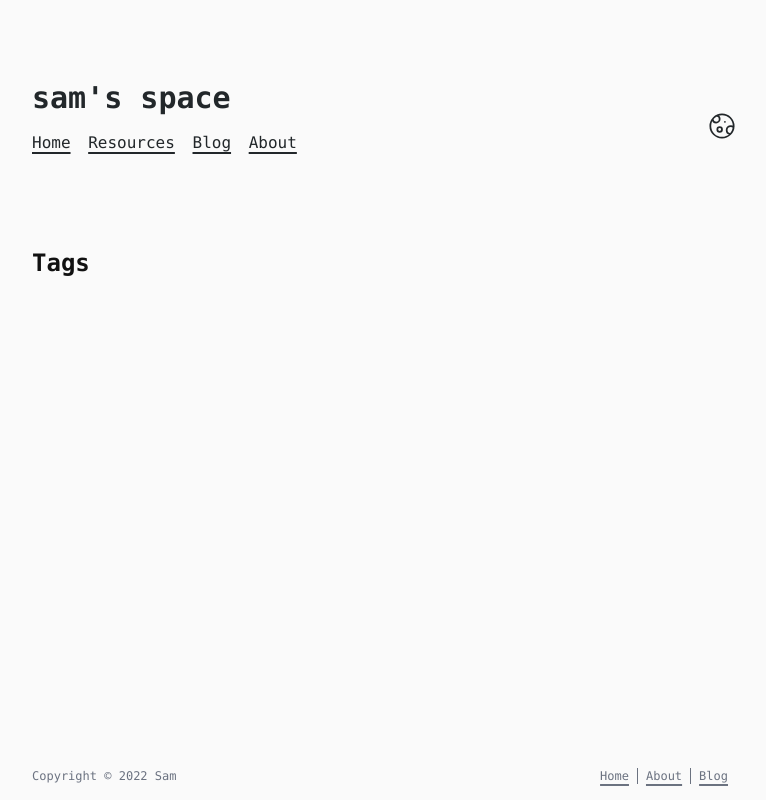
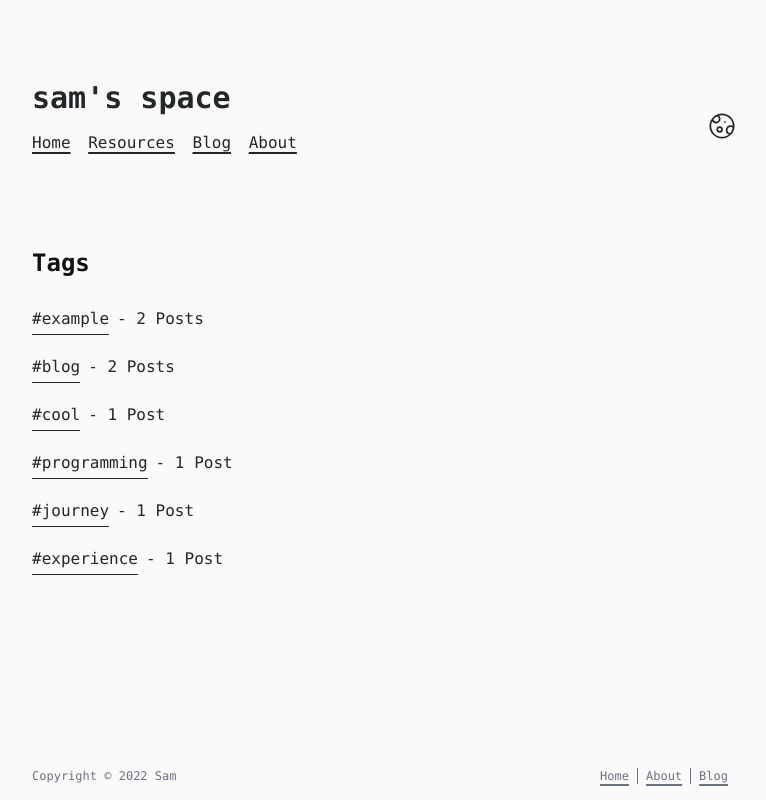
Before and after one commit to samihaTasnim/website, an Astro site: page /tags in a window 1280 px wide. Shown: the whole page, without its empty margins (256-1022 px from the left). Built offline with nearby package versions, Linux system fonts and the light colour scheme; Astro itself is replaced by a stand-in of ours.

Commit message:
fix mdx build error

```diff
--- a/src/pages/tags/[tag]/[...page].astro
+++ b/src/pages/tags/[tag]/[...page].astro
@@ -5,7 +5,7 @@ import { getAllTags, sortMDByDate } from "@/util";
 import type { MarkdownInstance, Page, Post } from "@/types";
 
 export async function getStaticPaths({ paginate }) {
-	const allPosts = await Astro.glob<Post>("../../posts/*.mdx");
+	const allPosts = await Astro.glob<Post>("../../posts/*.md");
 	const allPostsByDate = sortMDByDate(allPosts);
 	const allTags = getAllTags(allPostsByDate);
 
--- a/src/pages/tags/index.astro
+++ b/src/pages/tags/index.astro
@@ -3,7 +3,7 @@ import PageLayout from "@/layouts/Base";
 import { getAllTagsWithCount } from "@/util";
 import type { Post } from "@/types";
 
-const allPosts = await Astro.glob<Post>("../posts/*.mdx");
+const allPosts = await Astro.glob<Post>("../posts/*.md");
 const allTags = getAllTagsWithCount(allPosts);
 
 const meta = {
```
